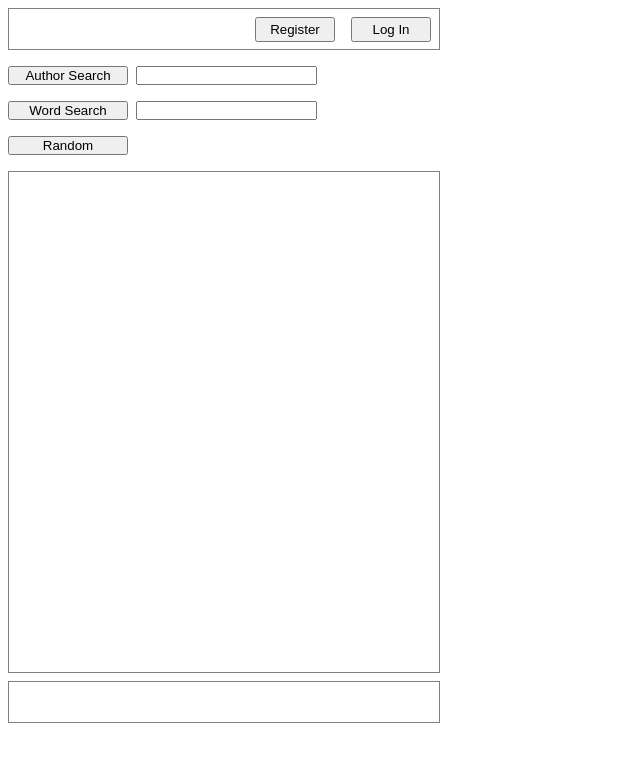
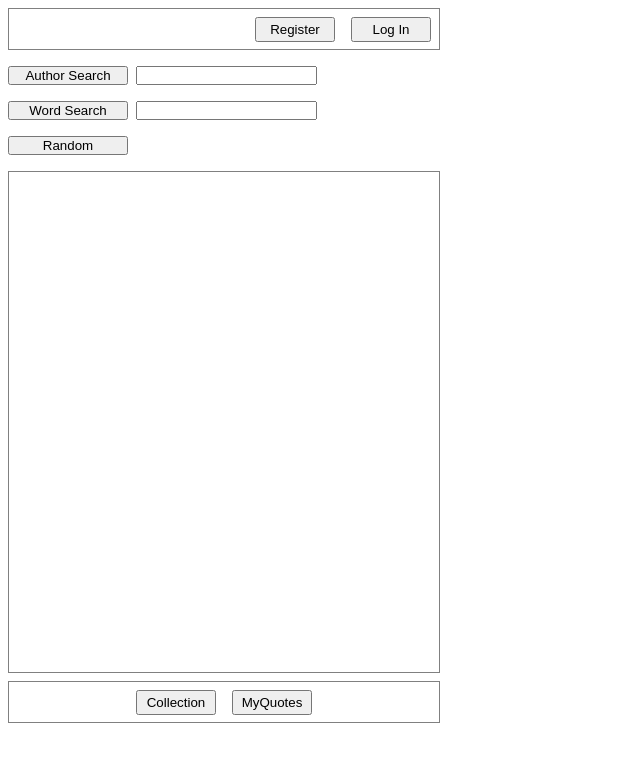
Before and after one commit to ricardopresto/quoteBox, a Vue app in the folder client/: page / in a window 1280 px wide. Shown: the top 762 px of the page, without its empty margins (0-640 px from the left). Built offline with nearby package versions, Linux system fonts and the light colour scheme.

Commit message:
started adding myQuotes search

```diff
--- a/client/ApiCalls.js
+++ b/client/ApiCalls.js
@@ -14,6 +14,14 @@ class ApiCalls {
   static async wordSearch(word) {
     var data = "";
     await axios.get(`${url}/search/${word}`).then(res => {
+      data = res.data;
+    });
+    return data;
+  }
+
+  static async myQuotesWordSearch(word, user) {
+    var data = "";
+    await axios.get(`${url}/search/${word}/${user}`).then(res => {
       data = res.data;
     });
     return data;
--- a/client/src/App.vue
+++ b/client/src/App.vue
@@ -24,7 +24,10 @@
       @user-logged-in="userLoggedIn($event)"
       @cancel-login="cancelLogin"
     />
-    <Footer />
+    <Footer
+      @collection-click="collectionClick"
+      @myquotes-click="myQuotesClick"
+    />
   </div>
 </template>
 
@@ -49,7 +52,8 @@ export default {
       showRegister: false,
       showLogin: false,
       loggedIn: false,
-      currentUser: ""
+      currentUser: "",
+      currentSearch: ""
     };
   },
   methods: {
@@ -57,23 +61,35 @@ export default {
       let data = await ApiCalls.getRandomQuote();
       data = this.addMyQuote(data);
       this.quotes = data;
+      this.currentSearch = "";
     },
     async authorSearch() {
       if (this.author != "") {
         let data = await ApiCalls.authorSearch(this.author);
         data = this.addMyQuote(data);
-        console.log(data);
         this.quotes = data;
-        this.author = "";
+        //this.author = "";
+        this.currentSearch = "author";
       }
     },
     async wordSearch() {
       if (this.word != "") {
         let data = await ApiCalls.wordSearch(this.word);
         data = this.addMyQuote(data);
-        console.log(data);
         this.quotes = data;
-        this.word = "";
+        //this.word = "";
+        this.currentSearch = "word";
+      }
+    },
+    async myQuotesWordSearch() {
+      if (this.word != "") {
+        let data = await ApiCalls.myQuotesWordSearch(
+          this.word,
+          `user.${this.currentUser}`
+        );
+        this.quotes = data;
+        //this.word = "";
+        this.currentSearch = "word";
       }
     },
     registerClick() {
@@ -107,6 +123,20 @@ export default {
         }
       });
     },
+    collectionClick() {
+      if (this.currentSearch == "word") {
+        this.wordSearch();
+      } else if (this.currentSearch == "author") {
+        this.authorSearch();
+      }
+    },
+    myQuotesClick() {
+      if (this.currentSearch == "word") {
+        this.myQuotesWordSearch();
+      } else if (this.currentSearch == "author") {
+        this.authorSearch();
+      }
+    },
     userLoggedIn(userObject) {
       this.showLogin = false;
       this.currentUser = userObject.username;
--- a/client/src/components/Footer.vue
+++ b/client/src/components/Footer.vue
@@ -1,6 +1,11 @@
 <template>
   <div>
-    <div id="footerContainer"></div>
+    <div id="footerContainer">
+      <button id="collection" @click="$emit('collection-click')">
+        Collection
+      </button>
+      <button id="myQuotes" @click="$emit('myquotes-click')">MyQuotes</button>
+    </div>
   </div>
 </template>
 
@@ -16,5 +21,14 @@ export default {
   height: 40px;
   margin: 8px;
   border: 1px solid grey;
+  display: flex;
+  flex-direction: row;
+  justify-content: center;
+  align-items: center;
+}
+button {
+  width: 80px;
+  height: 25px;
+  margin: 8px;
 }
 </style>
```
Also changed, not shown: 1 other file (tests, documents, lock files or other folders). Lines whose indentation alone changed are shown as unchanged.
